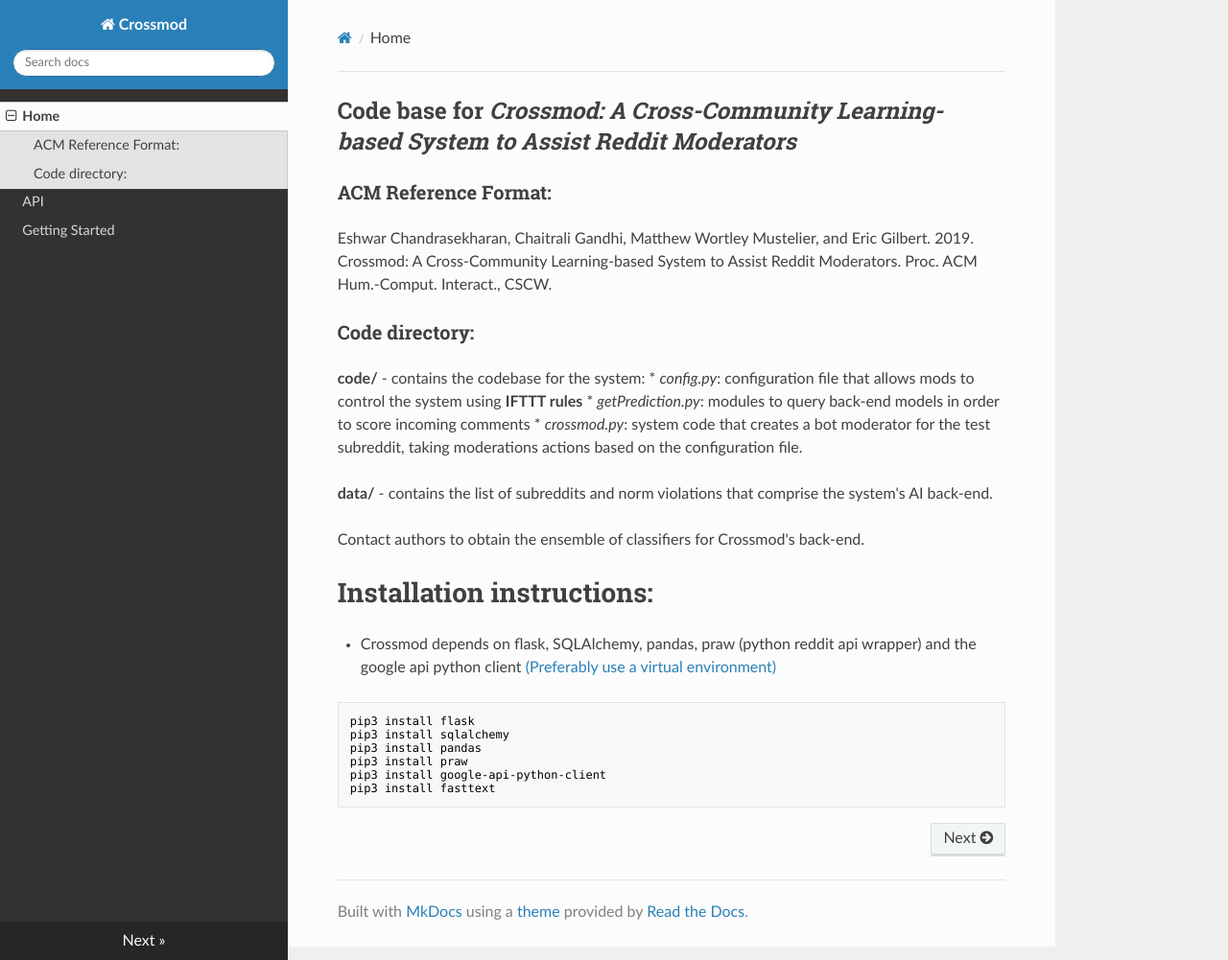
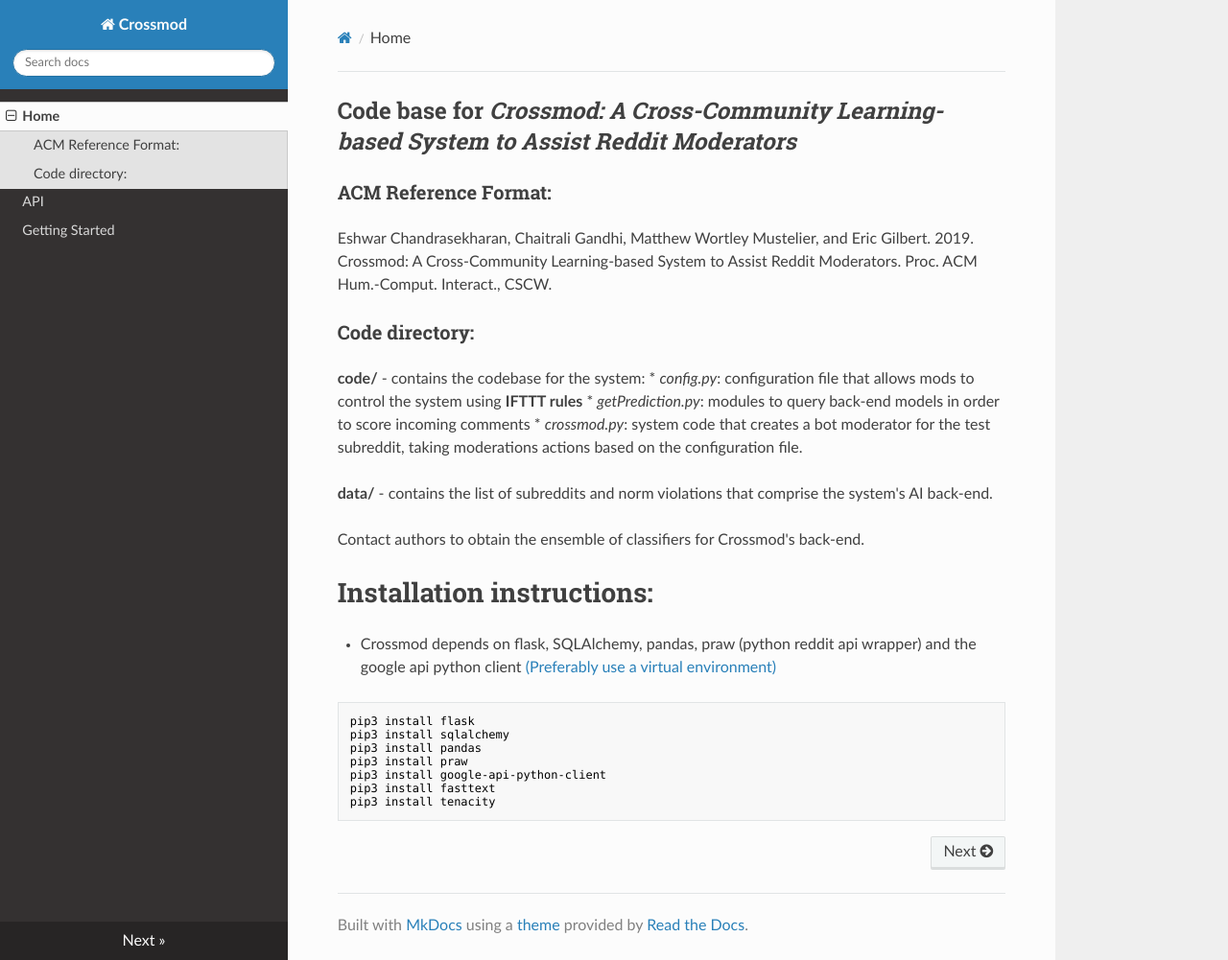
Before and after one commit to adishy/crossmod, an MkDocs documentation site: the page built from docs/docs/index.md, in a window 1280 px wide and 1001 px high. Shown: the whole window at 96% size. Built offline with MkDocs 1.6.1, drawn with Linux system fonts in a browser that asks for light colours; nearby versions of some CDN libraries.

Commit message:
Updated docs to include tenacity

````diff
--- a/docs/docs/index.md
+++ b/docs/docs/index.md
@@ -26,4 +26,5 @@
 pip3 install praw
 pip3 install google-api-python-client
 pip3 install fasttext
+pip3 install tenacity
 ```
````
